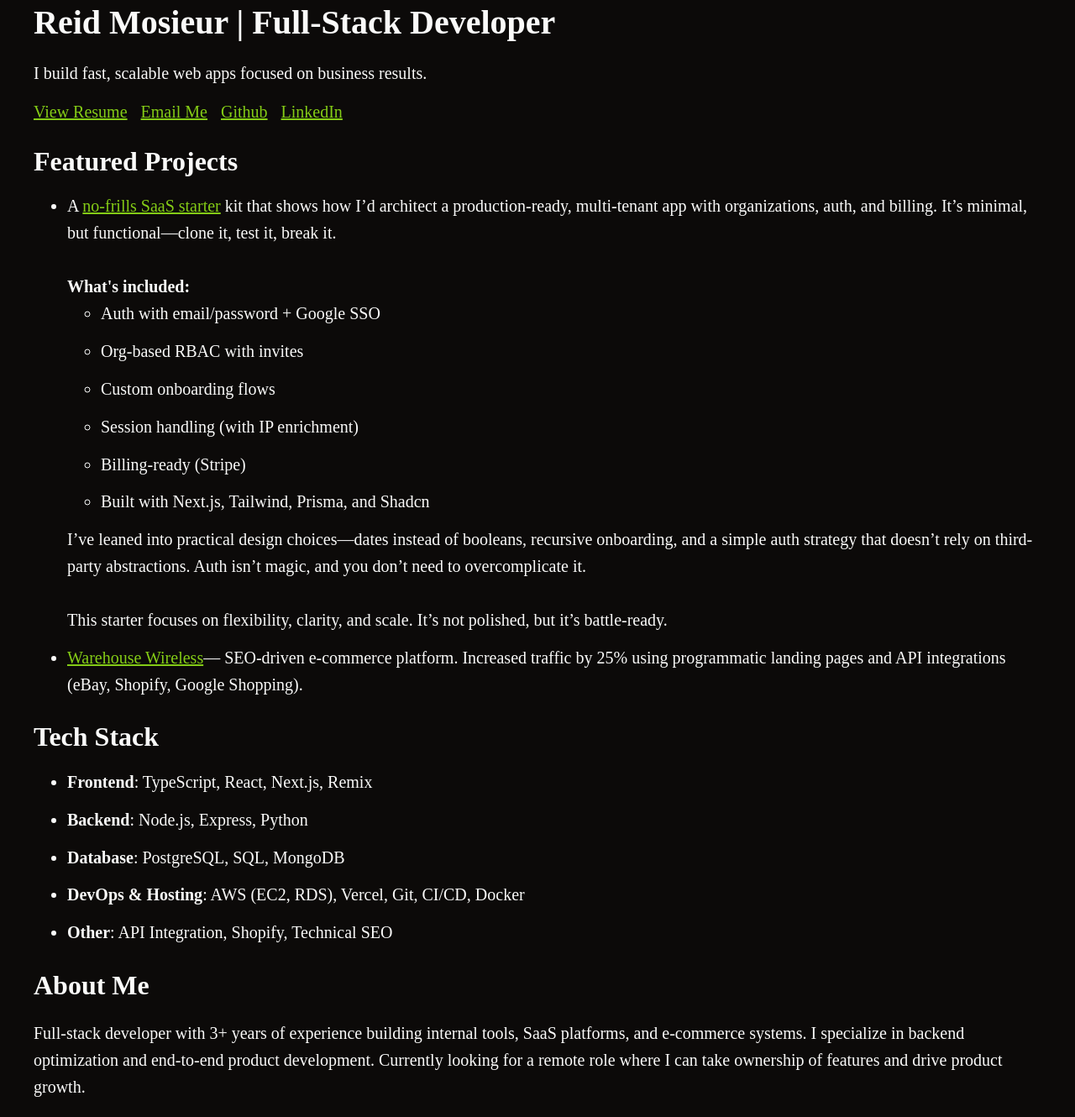
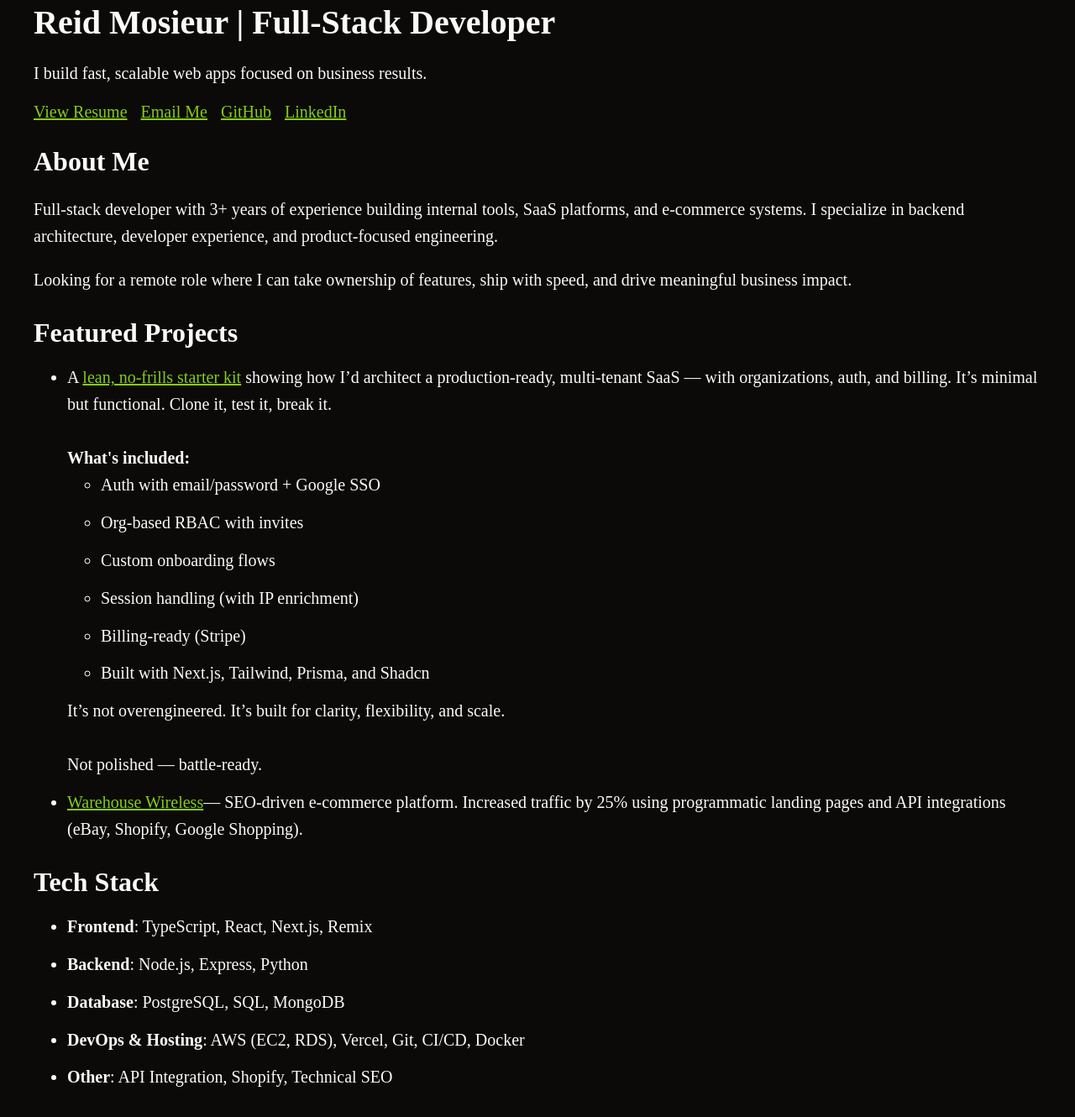
Before and after one commit to reidmosieur/portfolio, a plain HTML site: page index.html in a window 1280 px wide. Shown: the part 88-1418 px from the top of the page at 84% size. Drawn offline with Linux system fonts and the light colour scheme.

Commit message:
updated copy

```diff
--- a/index.html
+++ b/index.html
@@ -11,9 +11,17 @@
     <link rel="stylesheet" href="/styles.css" />
   </head>
   <body>
-    <header style="border-bottom: 1px solid white;">
+    <header style="border-bottom: 1px solid white">
       <nav>
-            <ul style="margin-top: .25rem; margin-bottom: .25rem; list-style: none; display: flex; gap: 1.5rem">
+        <ul
+          style="
+            margin-top: 0.25rem;
+            margin-bottom: 0.25rem;
+            list-style: none;
+            display: flex;
+            gap: 1.5rem;
+          "
+        >
           <li>
             <a href="/">Home</a>
           </li>
@@ -31,15 +39,32 @@
           <div style="display: flex; gap: 1rem">
             <a href="/files/reid-mosieur-resume.pdf" download>View Resume</a>
             <a href="mailto:rmosieur@gmail.com">Email Me</a>
-            <a href="https://github.com/reidmosieur">Github</a>
+            <a href="https://github.com/reidmosieur">GitHub</a>
             <a href="https://linkedin.com/in/reidmosieur">LinkedIn</a>
           </div>
+        </section>
+        <section>
+          <h2>About Me</h2>
+          <p>
+            Full-stack developer with 3+ years of experience building internal
+            tools, SaaS platforms, and e-commerce systems. I specialize in
+            backend architecture, developer experience, and product-focused
+            engineering.
+          </p>
+          <p>
+            Looking for a remote role where I can take ownership of features,
+            ship with speed, and drive meaningful business impact.
+          </p>
         </section>
         <section>
           <h2>Featured Projects</h2>
           <ul>
             <li>
-              A <a href="/saas-starter.html">no-frills SaaS starter</a> kit that shows how I’d architect a production-ready, multi-tenant app with organizations, auth, and billing. It’s minimal, but functional—clone it, test it, break it.
+              A
+              <a href="/saas-starter.html">lean, no-frills starter kit</a>
+              showing how I’d architect a production-ready, multi-tenant SaaS —
+              with organizations, auth, and billing. It’s minimal but
+              functional. Clone it, test it, break it.
               <br />
               <br />
               <strong>What's included:</strong>
@@ -51,10 +76,11 @@
                 <li>Billing-ready (Stripe)</li>
                 <li>Built with Next.js, Tailwind, Prisma, and Shadcn</li>
               </ul>
-              I’ve leaned into practical design choices—dates instead of booleans, recursive onboarding, and a simple auth strategy that doesn’t rely on third-party abstractions. Auth isn’t magic, and you don’t need to overcomplicate it.
+              It’s not overengineered. It’s built for clarity, flexibility, and
+              scale.
               <br />
               <br />
-              This starter focuses on flexibility, clarity, and scale. It’s not polished, but it’s battle-ready.
+              Not polished — battle-ready.
             </li>
             <li>
               <a href="https://shop.warehousewireless.com">Warehouse Wireless</a
@@ -81,16 +107,6 @@
             </li>
           </ul>
         </section>
-        <section>
-          <h2>About Me</h2>
-          <p>
-            Full-stack developer with 3+ years of experience building internal
-            tools, SaaS platforms, and e-commerce systems. I specialize in
-            backend optimization and end-to-end product development. Currently
-            looking for a remote role where I can take ownership of features and
-            drive product growth.
-          </p>
-        </section>
       </div>
     </main>
   </body>
```
Lines whose indentation alone changed are shown as unchanged.
